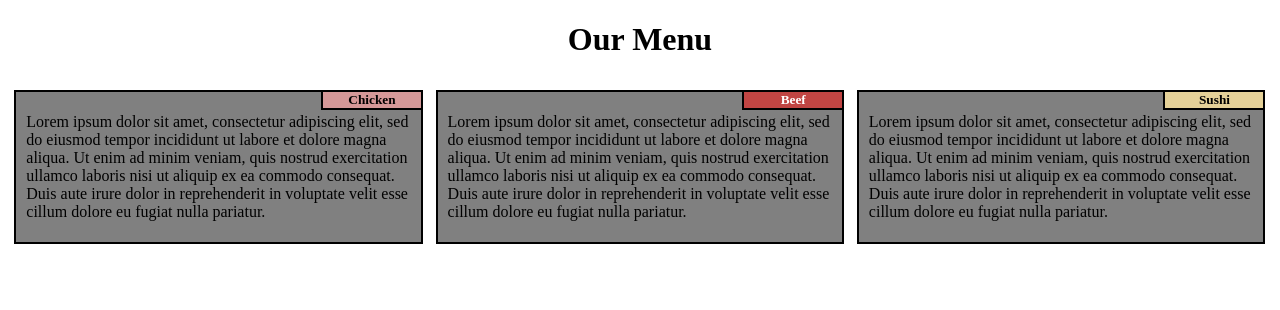
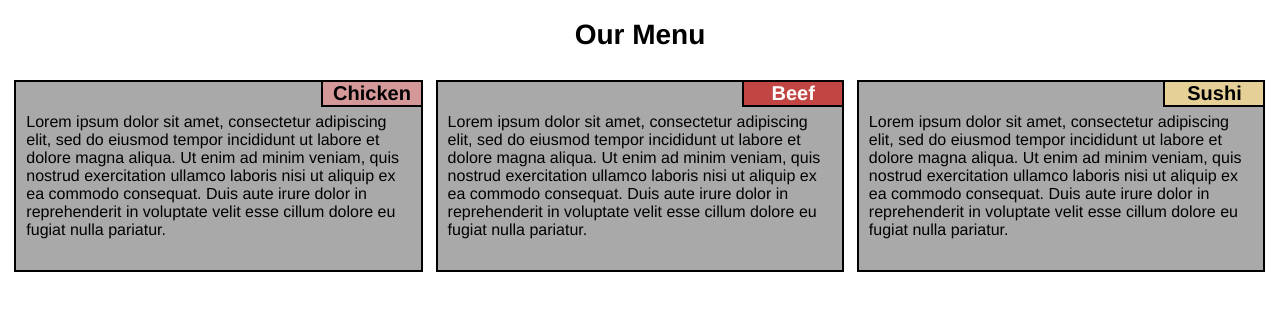
Before and after one commit to didds088/module2-solution, a plain HTML site: page index.html in a window 1280 px wide. Drawn offline with Linux system fonts and the light colour scheme.

Commit message:
Final Submit

```diff
--- a/css/style.css
+++ b/css/style.css
@@ -1,26 +1,31 @@
 * {
 	box-sizing: border-box;
 }
-h1{
-	text-align: center;
-}
-p{
-	padding:5px 10px;
+body {
+	font-family: Helvetica, “Helvetica Neue”, Arial, sans-serif;
 }
 .row{
 	width: 100%;
-	margin-bottom:30px;
+	margin-bottom:20px;
 }
 .row section{
-	background-color: #808080;
+	background-color: #A9A9A9;
 	position:relative;
+	font-size: 16px;
+}
+h1{
+	text-align: center;
+	font-size: 1.75em;
+}
+p{
+	padding: 15px 10px;
 }
 .title, .title2, .title3{
 	margin:0;
 	padding:0;
 	text-align: center;
+	font-size: 1.25em;
 	width: 100px;
-	height:auto;
 	border-width: 0 0 2px 2px;
 	border-style: solid;
 	border-color: #000000;
```
